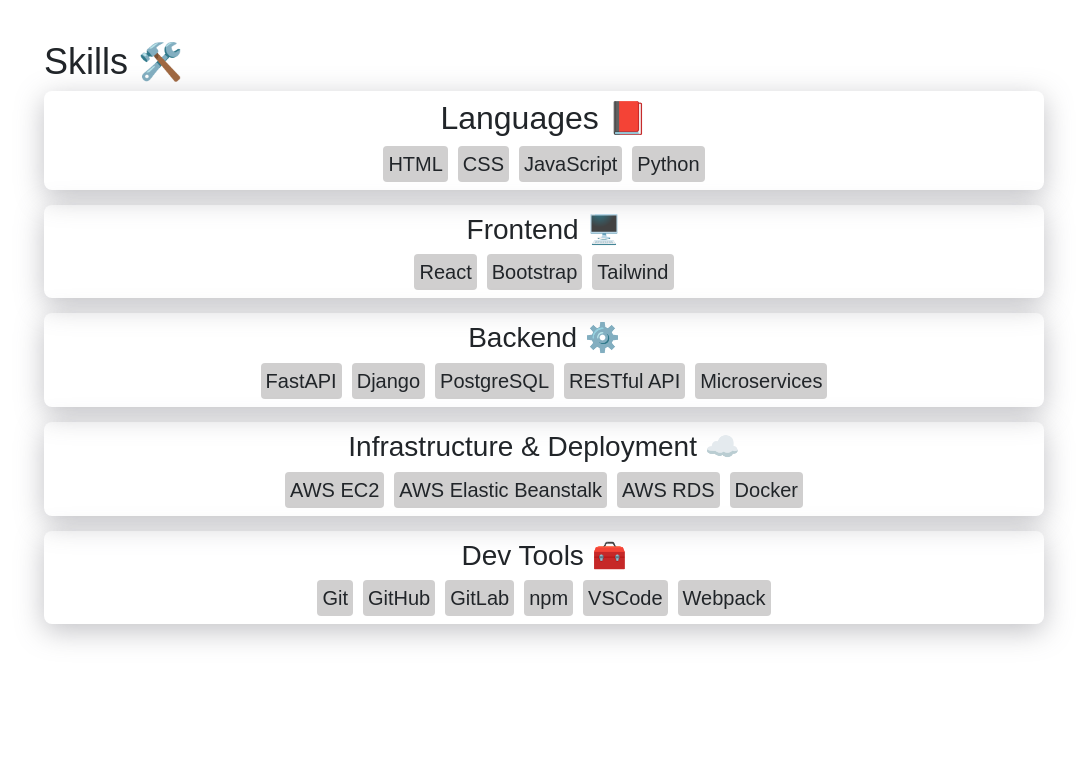
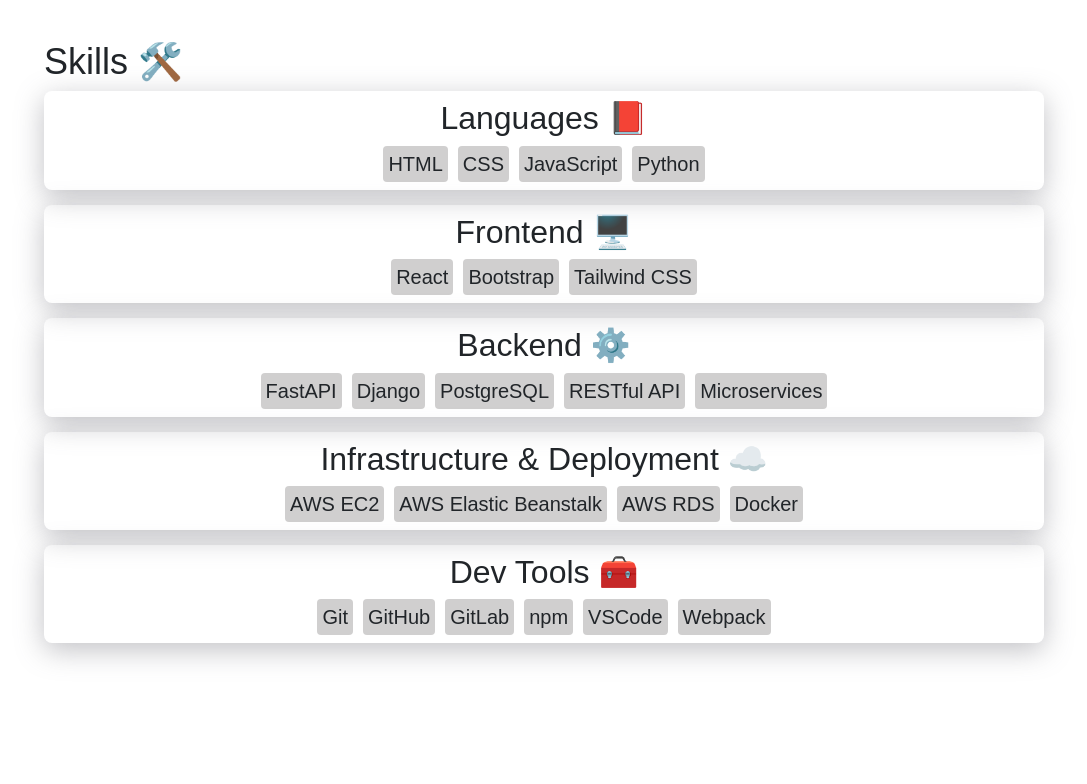
Before and after one commit to long-guan/portfolio, a React (Create React App) app in the folder app/: page /#/ in a window 1280 px wide. Shown: the part 2000-2784 px from the top of the page, without its empty margins (96-1183 px from the left). Built offline with nearby package versions, Linux system fonts and the light colour scheme.

Commit message:
Added responsiveness down to 320px for navbar and skills component

```diff
--- a/app/src/App.css
+++ b/app/src/App.css
@@ -41,6 +41,11 @@
   color: rgb(13, 202, 240);
 }
 
+#nav-list > a {
+  text-decoration: underline;
+  color: rgb(13, 110, 253);
+}
+
 main.separation > div {
   padding-bottom: 100px;
 }
@@ -75,11 +80,6 @@
   font-size: 20px;
   font-weight: bold;
 } */
-
-#nav-list > a {
-  text-decoration: none;
-  color: rgb(13, 110, 253);
-}
 
 #navbar {
   position: fixed;
@@ -352,3 +352,15 @@
     display: none;
   }
 }
+
+@media screen and (max-width: 390px) {
+  .body-container,
+  .navbar-spacing {
+    padding-left: 5px;
+    padding-right: 5px;
+  }
+
+  .navbar-social {
+    justify-content: center;
+  }
+}
--- a/app/src/MySkills.js
+++ b/app/src/MySkills.js
@@ -9,8 +9,11 @@
         className={"d-flex flex-column " + props.mode}
       >
         <div className="d-flex flex-column flex-wrap justify-content-center project-card p-2 align-items-center">
-          <h3 className="skills-subheader">Languages 📕</h3>
-          <div className={"d-flex " + props.mode} style={{ gap: "10px" }}>
+          <h3 className="skills-subheader text-center">Languages 📕</h3>
+          <div
+            className={"d-flex flex-wrap justify-content-center " + props.mode}
+            style={{ gap: "10px" }}
+          >
             <span className="skills">HTML</span>
             <span className="skills">CSS</span>
             <span className="skills">JavaScript</span>
@@ -18,16 +21,22 @@
           </div>
         </div>
         <div className="d-flex flex-column flex-wrap justify-content-center project-card p-2 align-items-center">
-          <h3>Frontend 🖥️</h3>
-          <div className={"d-flex " + props.mode} style={{ gap: "10px" }}>
+          <h3 className="skills-subheader text-center">Frontend 🖥️</h3>
+          <div
+            className={"d-flex flex-wrap justify-content-center " + props.mode}
+            style={{ gap: "10px" }}
+          >
             <span className="skills">React</span>
             <span className="skills">Bootstrap</span>
-            <span className="skills">Tailwind</span>
+            <span className="skills">Tailwind CSS</span>
           </div>
         </div>
         <div className="d-flex flex-column flex-wrap justify-content-center project-card p-2 align-items-center">
-          <h3>Backend ⚙️</h3>
-          <div className={"d-flex " + props.mode} style={{ gap: "10px" }}>
+          <h3 className="skills-subheader text-center">Backend ⚙️</h3>
+          <div
+            className={"d-flex flex-wrap justify-content-center " + props.mode}
+            style={{ gap: "10px" }}
+          >
             <span className="skills">FastAPI</span>
             <span className="skills">Django</span>
             <span className="skills">PostgreSQL</span>
@@ -36,8 +45,13 @@
           </div>
         </div>
         <div className="d-flex flex-column flex-wrap justify-content-center project-card p-2 align-items-center">
-          <h3>Infrastructure & Deployment ☁️</h3>
-          <div className={"d-flex " + props.mode} style={{ gap: "10px" }}>
+          <h3 className="skills-subheader text-center">
+            Infrastructure & Deployment ☁️
+          </h3>
+          <div
+            className={"d-flex flex-wrap justify-content-center " + props.mode}
+            style={{ gap: "10px" }}
+          >
             <span className="skills">AWS EC2</span>
             <span className="skills">AWS Elastic Beanstalk</span>
             <span className="skills">AWS RDS</span>
@@ -45,8 +59,11 @@
           </div>
         </div>
         <div className="d-flex flex-column flex-wrap justify-content-center project-card p-2 align-items-center">
-          <h3>Dev Tools 🧰</h3>
-          <div className={"d-flex " + props.mode} style={{ gap: "10px" }}>
+          <h3 className="skills-subheader text-center">Dev Tools 🧰</h3>
+          <div
+            className={"d-flex flex-wrap justify-content-center " + props.mode}
+            style={{ gap: "10px" }}
+          >
             <span className="skills">Git</span>
             <span className="skills">GitHub</span>
             <span className="skills">GitLab</span>
--- a/app/src/Portfolio.js
+++ b/app/src/Portfolio.js
@@ -41,7 +41,7 @@
       <nav id="navbar" className={"fade-in " + mode}>
         <div className="navbar-spacing">
           <NameTitle />
-          <div className="d-flex justify-content-between align-items-center navbar-social">
+          <div className="d-flex align-items-center navbar-social flex-wrap">
             <Navbar />
             <div className="d-flex align-items-center navbar-social">
               <DarkLightMode switchMode={switchMode} darkMode={darkMode} />
--- a/app/src/Projects.js
+++ b/app/src/Projects.js
@@ -35,7 +35,7 @@
                 style={{ gap: "5px" }}
               >
                 <span className="skills">React</span>
-                <span className="skills">Tailwind</span>
+                <span className="skills">Tailwind CSS</span>
                 <span className="skills">Django</span>
                 <span className="skills">PostgreSQL</span>
                 <span className="skills">AWS EC2</span>
```
